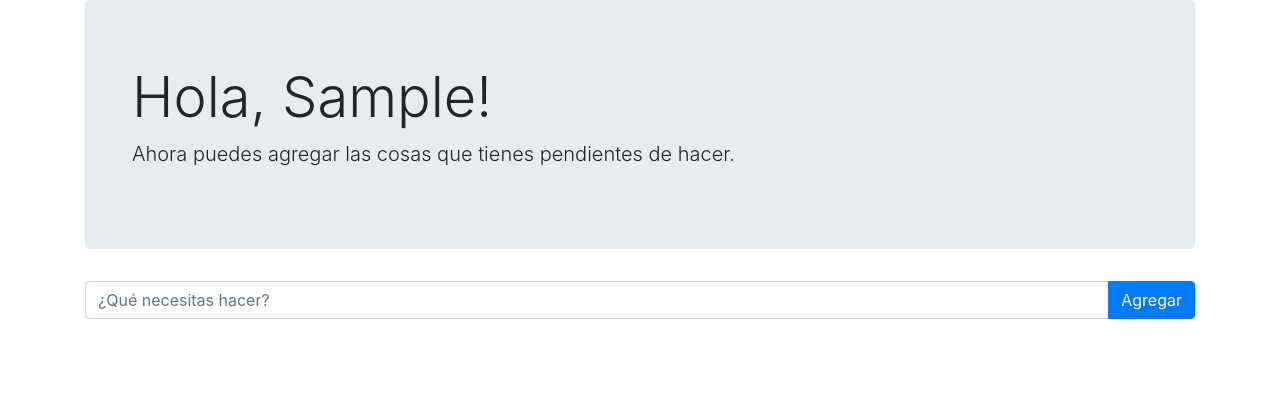
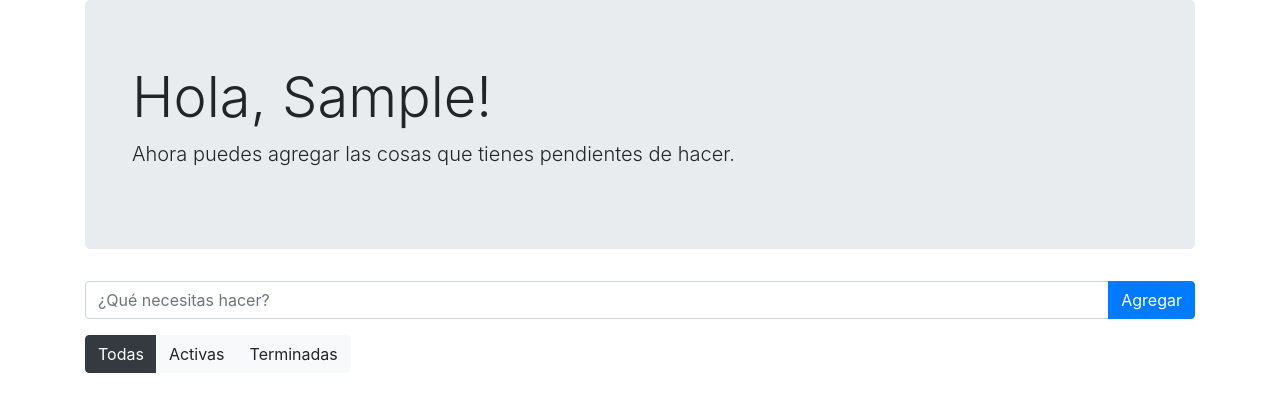
Before and after one commit to devrasec/react-workshop-lhd, a React (Create React App) app: page / in a window 1280 px wide. Both pictures are taken after typing "Sample" into the empty fields and a click on the button "Continuar". Shown: the top 412 px of the page. Built offline with nearby package versions, Linux system fonts and the light colour scheme.

Commit message:
Add buttons to change filter by

```diff
--- a/src/App.js
+++ b/src/App.js
@@ -60,8 +60,12 @@ class App extends PureComponent {
     }
   };
 
+  changeToDoFilter = filterBy => {
+    this.setState({ nowShowing: filterBy });
+  };
+
   render() {
-    const { username } = this.state;
+    const { username, nowShowing } = this.state;
 
     return (
       <div className="app container">
@@ -79,6 +83,40 @@ class App extends PureComponent {
             </div>
 
             <AddTodoForm onAdd={this.addToDo} />
+
+            <div className="btn-toolbar mb-3">
+              <div className="btn-group">
+                <button
+                  type="button"
+                  className={`btn ${
+                    nowShowing === TODO_ALL ? 'btn-dark' : 'btn-light'
+                  }`}
+                  onClick={() => this.changeToDoFilter(TODO_ALL)}
+                >
+                  Todas
+                </button>
+
+                <button
+                  type="button"
+                  className={`btn ${
+                    nowShowing === TODO_ACTIVE ? 'btn-dark' : 'btn-light'
+                  }`}
+                  onClick={() => this.changeToDoFilter(TODO_ACTIVE)}
+                >
+                  Activas
+                </button>
+
+                <button
+                  type="button"
+                  className={`btn ${
+                    nowShowing === TODO_DONE ? 'btn-dark' : 'btn-light'
+                  }`}
+                  onClick={() => this.changeToDoFilter(TODO_DONE)}
+                >
+                  Terminadas
+                </button>
+              </div>
+            </div>
 
             <div>
               {this.getToDos().map((todo, index) => (
```
